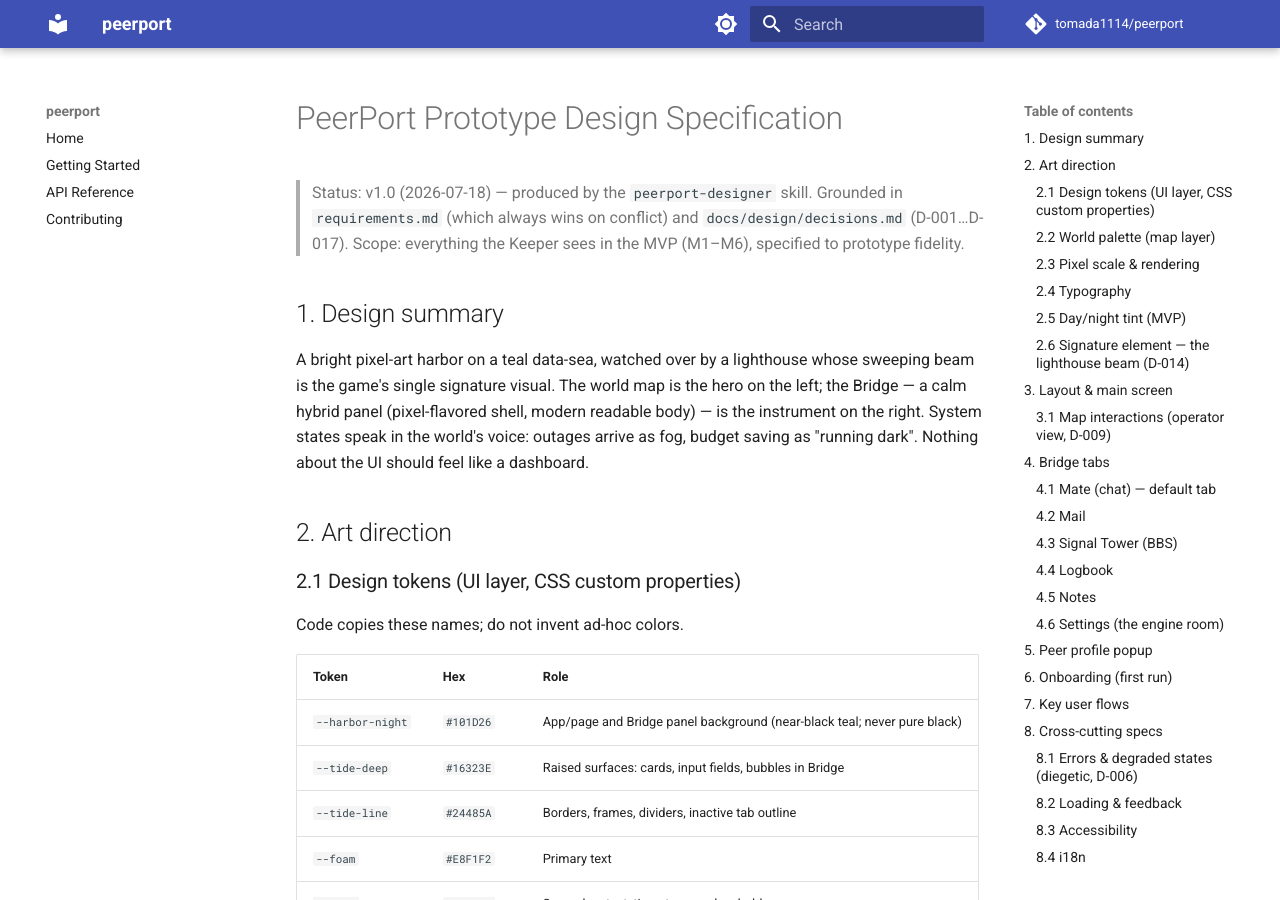
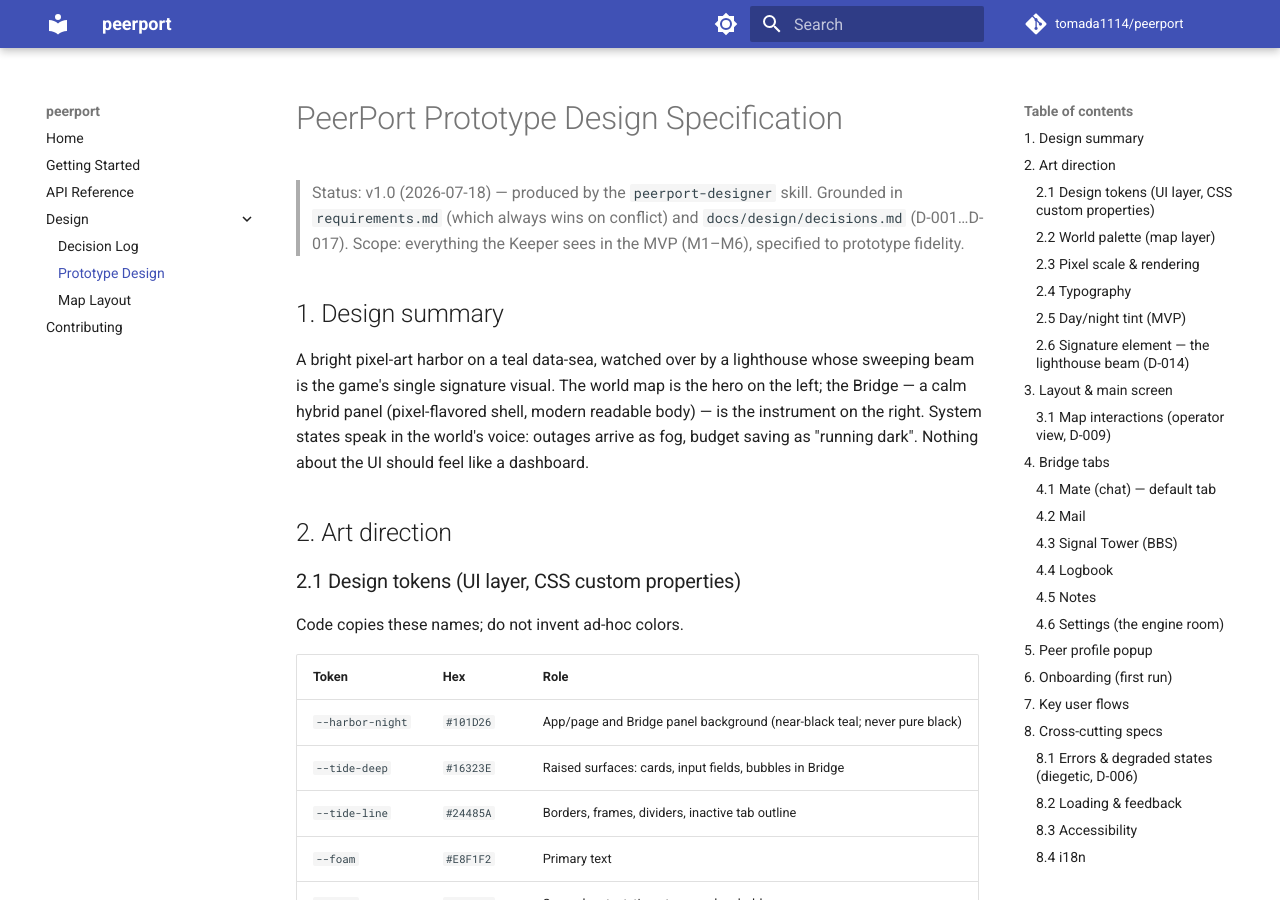
Before and after one commit to tomada1114/peerport, an MkDocs documentation site: the page built from docs/design/prototype-design.md, in a window 1280 px wide and 900 px high. Built offline with MkDocs 1.6.1 and Material for MkDocs 9.7.7, drawn with Linux system fonts in a browser that asks for light colours; comment, search, counter and statistics services are not loaded.

Commit message:
chore: add design docs section to mkdocs nav
Claude-Session: https://claude.ai/code/session_01GzaxiHdNy5yt5EWFcGT1mk

```diff
--- a/mkdocs.yml
+++ b/mkdocs.yml
@@ -60,4 +60,8 @@ nav:
   - Home: index.md
   - Getting Started: getting-started.md
   - API Reference: reference.md
+  - Design:
+      - Decision Log: design/decisions.md
+      - Prototype Design: design/prototype-design.md
+      - Map Layout: design/map-layout.md
   - Contributing: contributing.md
```
